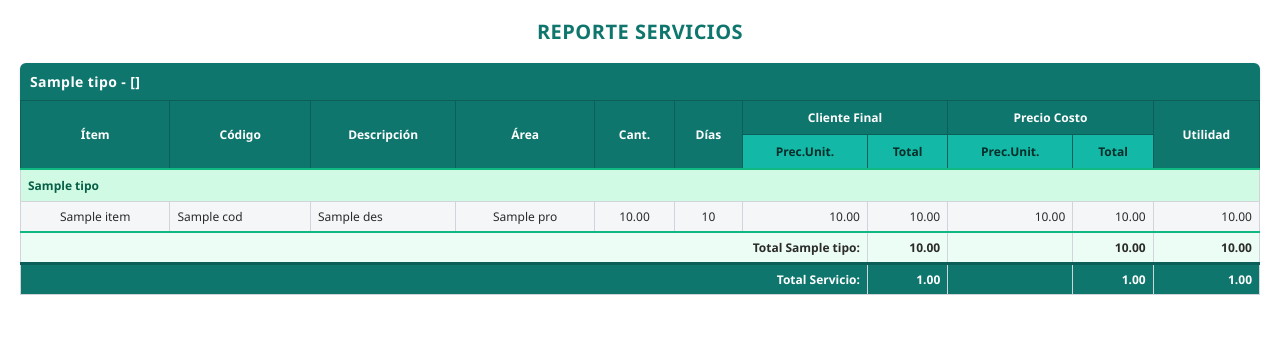
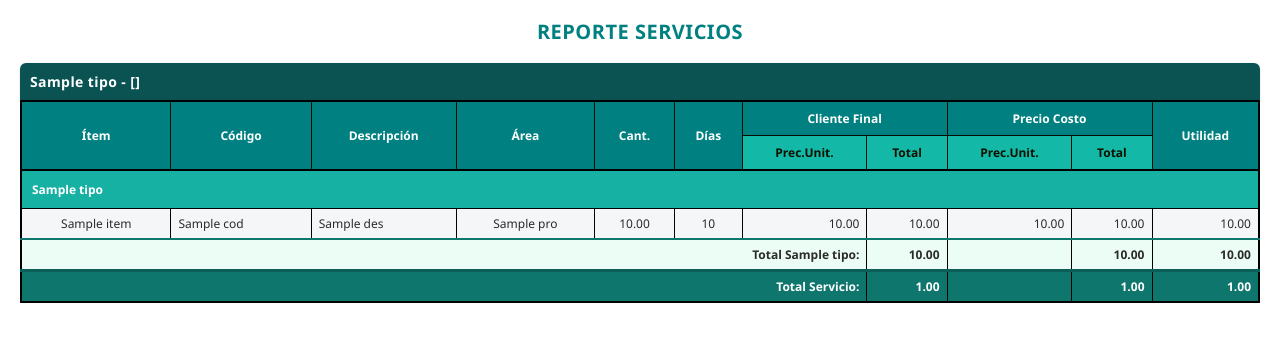
Before and after one commit to diegorengifosilva/PROYECTO_COTIZACIONES, a Django app: template proyecto_cotizaciones/cotizaciones_api/templates/reportes/reporte_servicios.html in a window 1280 px wide. Shown: the part 111-453 px from the top of the page. Run offline with Django 5.2, Linux system fonts and the light colour scheme; the template is opened without the code that fills it: most values are stand-ins (such as "Sample title", 1, 10 or a date in 2020).

Commit message:
push 2.0

```diff
--- a/proyecto_cotizaciones/cotizaciones_api/templates/reportes/reporte_detallado_cotizacion.html
+++ b/proyecto_cotizaciones/cotizaciones_api/templates/reportes/reporte_detallado_cotizacion.html
@@ -92,7 +92,7 @@ thead th{
 /* filas */
 tbody td{
     padding:7px 8px;
-    border:1px solid #d1d5db;
+    border:1px solid #000307;
 }
 
 /* zebra profesional */
--- a/proyecto_cotizaciones/cotizaciones_api/templates/reportes/reporte_servicios.html
+++ b/proyecto_cotizaciones/cotizaciones_api/templates/reportes/reporte_servicios.html
@@ -14,7 +14,7 @@ h2{
     margin:8px 0 0;
     font-size:20px;
     letter-spacing:.5px;
-    color:#0f766e;
+    color:#008080;
     font-weight:700;
 }
 body{
@@ -30,7 +30,7 @@ body{
 ================================ */
 .grupo-titulo{
     margin-top:18px;
-    background:#0f766e;
+    background:#0b5353;
     color:#ffffff;
     font-weight:700;
     font-size:14px;
@@ -53,15 +53,15 @@ body{
     width:100%;
     border-collapse:collapse;
     margin-bottom:18px;
-    border:1px solid #d1d5db;
+    border:2px solid #000103;
 }
 
 /* encabezado principal */
 #tabla_servicios thead th{
-    background:#0f766e;
+    background:#008080;
     color:white;
     padding:8px 6px;
-    border:1px solid #0c5f58;
+    border:1px solid #0a0c00;
     font-weight:700;
     text-align:center;
 }
@@ -69,13 +69,13 @@ body{
 /* sub encabezado */
 #tabla_servicios .sub-header th{
     background:#14b8a6;
-    color:#052e2b;
+    color:#0e1100;
     font-weight:700;
 }
 
 /* filas */
 #tabla_servicios tbody td{
-    border:1px solid #d1d5db;
+    border:1px solid #000205;
     padding:6px 7px;
     font-size:12px;
 }
@@ -93,11 +93,11 @@ body{
    SUBGRUPO
 ================================ */
 .subgrupo-titulo{
-    background:#d1fae5 !important;
+    background:#17b1a4 !important;
     font-weight:700;
-    color:#065f46;
-    padding:7px !important;
-    border-top:2px solid #10b981 !important;
+    color:#ffffff;
+    padding:10px !important;
+    border-top:2px solid #000000 !important;
 }
 
 /* ================================
@@ -106,7 +106,7 @@ body{
 .total-row td{
     background:#ecfdf5 !important;
     font-weight:700;
-    border-top:2px solid #10b981 !important;
+    border-top:2px solid #0f766e !important;
 }
 
 .total-row:last-child td{
@@ -208,7 +208,7 @@ body{
 
        <div class="grupo-titulo">
         <td colspan="11" style="
-                background:#0f4c5c;
+                background:#0f595c;
                 color:#ffffff;
                 font-weight:bold;
                 font-size:14px;
```
Also changed, not shown: proyecto_cotizaciones/cotizaciones_api/templates/reportes/reporte_resumen_cotizacion.html (+7 -5 lines), proyecto_cotizaciones/cotizaciones_api/templates/reportes/reporte_suministros.html (+5 -9 lines), 1 other file.
